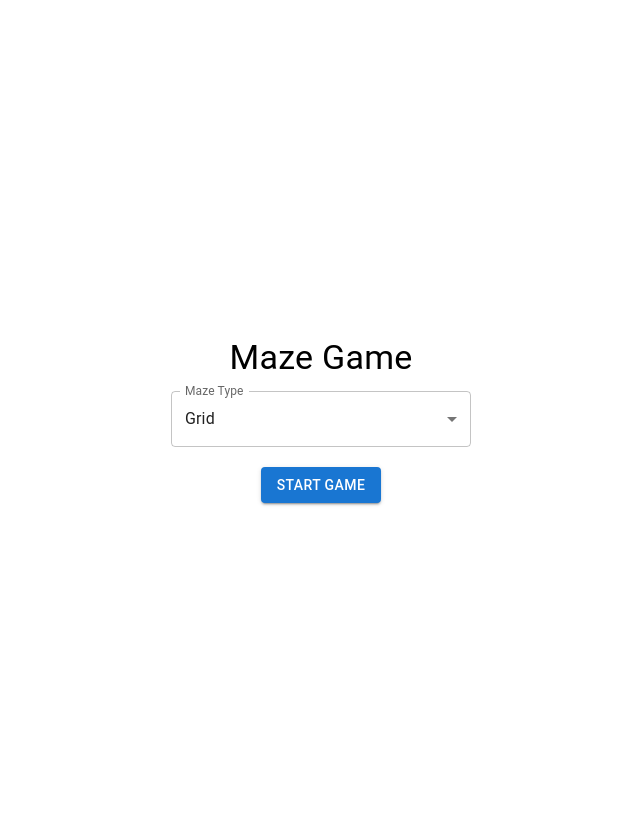
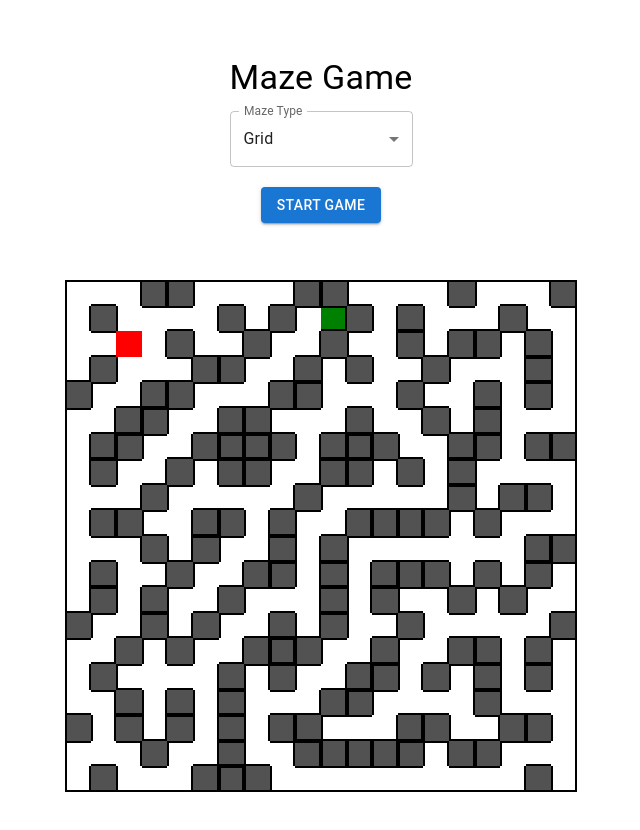
Before and after one commit to samofoke/signle-page-applications, a React (Create React App) app: page / in a window 1280 px wide. Both pictures are taken after a click on the button "START GAME". Shown: the top 830 px of the page, without its empty margins (319-959 px from the left). After the commit the page ends 800 px from the top, so only its background shows below. Built offline with nearby package versions, Linux system fonts and the light colour scheme.

Commit message:
building the maze board generator

```diff
--- a/src/App.tsx
+++ b/src/App.tsx
@@ -1,17 +1,10 @@
-import React, { useState } from "react";
-import MenuComponent from "./components/MenuHome";
+import React from "react";
+import MazeManager from "./components/AllMazeManager/MazeManager";
 
 const App: React.FC = () => {
-  const [mazeType, setMazeType] = useState<string>("grid");
-
-  const startGame = (selectMazeType: string) => {
-    console.log("Starting game with maze type:", selectMazeType);
-    setMazeType(selectMazeType);
-  };
-
   return (
     <div>
-      <MenuComponent onStart={startGame} />
+      <MazeManager />
     </div>
   );
 };
--- /dev/null
+++ b/src/algorithms/Grid/GridMaze.ts
@@ -0,0 +1,74 @@
+// The DFS alogrithm to generate the maze
+
+const shuffleArray = (array: any[]) => {
+  for (let i = array.length - 1; i > 0; i--) {
+    const j = Math.floor(Math.random() * (i + 1));
+    [array[i], array[j]] = [array[j], array[i]];
+  }
+};
+
+export const generateDFSGridMaze = (
+  width: number,
+  height: number
+): number[][] => {
+  let maze = Array.from({ length: height }, () => Array(width).fill(1));
+
+  const entrance = [
+    Math.floor(Math.random() * height),
+    Math.floor(Math.random() * width),
+  ];
+  let exit;
+  do {
+    exit = [
+      Math.floor(Math.random() * height),
+      Math.floor(Math.random() * width),
+    ];
+  } while (entrance[0] === exit[0] && entrance[1] === exit[1]);
+
+  let stack = [entrance];
+
+  while (stack.length > 0) {
+    let [y, x] = stack.pop() || [0, 0];
+    let visitedNeighbors = 0;
+    let neighbors = [
+      [y - 1, x],
+      [y, x + 1],
+      [y + 1, x],
+      [y, x - 1],
+    ];
+
+    shuffleArray(neighbors);
+
+    for (let [ny, nx] of neighbors) {
+      if (
+        ny >= 0 &&
+        ny < height &&
+        nx >= 0 &&
+        nx < width &&
+        maze[ny][nx] === 0
+      ) {
+        visitedNeighbors++;
+      }
+    }
+
+    if (visitedNeighbors <= 1) {
+      maze[y][x] = 0;
+      for (let [ny, nx] of neighbors) {
+        if (
+          ny >= 0 &&
+          ny < height &&
+          nx >= 0 &&
+          nx < width &&
+          maze[ny][nx] === 1
+        ) {
+          stack.push([ny, nx]);
+        }
+      }
+    }
+  }
+
+  maze[entrance[0]][entrance[1]] = 2;
+  maze[exit[0]][exit[1]] = 3;
+
+  return maze;
+};
--- /dev/null
+++ b/src/components/AllMazeManager/MazeManager.tsx
@@ -0,0 +1,31 @@
+import React, { useState } from "react";
+import { Box } from "@mui/material";
+import { generateDFSGridMaze } from "../../algorithms/Grid/GridMaze";
+import MenuComponent from "../MenuHome";
+import MazeBoard from "../Maze/MazeBoard";
+
+const MazeManager: React.FC = () => {
+  const [maze, setMaze] = useState<number[][]>([]);
+
+  const handleStartGame = (selectMazeType: string) => {
+    let newMaze: number[][] = [];
+    if (selectMazeType === "grid") {
+      const gridGenerator = [generateDFSGridMaze];
+      const generateMaze =
+        gridGenerator[Math.floor(Math.random() * gridGenerator.length)];
+      newMaze = generateMaze(20, 20);
+    }
+    setMaze(newMaze);
+  };
+
+  return (
+    <Box
+      sx={{ display: "flex", flexDirection: "column", alignItems: "center" }}
+    >
+      <MenuComponent onStart={handleStartGame} />
+      <MazeBoard maze={maze} />
+    </Box>
+  );
+};
+
+export default MazeManager;
--- a/src/components/Maze/MazeBoard.tsx
+++ b/src/components/Maze/MazeBoard.tsx
@@ -6,17 +6,89 @@ interface MazeBoardProps {
 }
 
 const MazeBoard: React.FC<MazeBoardProps> = ({ maze }) => {
+  const shouldRenderWall = (y: number, x: number) => {
+    if (y < 0 || y >= maze.length || x < 0 || x >= maze[0].length) return true;
+    return maze[y][x] === 1;
+  };
+
+  const getCellStyle = (cell: number) => {
+    return cell === 2
+      ? "green"
+      : cell === 3
+      ? "red"
+      : cell === 1
+      ? "#525252"
+      : "transparent";
+  };
+
   return (
     <Box
-      sx={{
-        display: "flex",
-        justifyContent: "center",
-        alignItems: "center",
-        height: "100vh",
-        overflow: "auto",
-      }}
+      sx={{ display: "flex", flexDirection: "column", alignItems: "center" }}
     >
-      My Board
+      {maze.map((row, rowIndex) => (
+        <div key={rowIndex} style={{ display: "flex" }}>
+          {row.map((cell, cellIndex) => (
+            <div
+              key={cellIndex}
+              style={{
+                position: "relative",
+                width: "2vw",
+                height: "2vw",
+                backgroundColor: getCellStyle(cell),
+              }}
+            >
+              {shouldRenderWall(rowIndex - 1, cellIndex) && (
+                <div
+                  style={{
+                    position: "absolute",
+                    top: 0,
+                    left: 0,
+                    right: 0,
+                    height: "2px",
+                    backgroundColor: "black",
+                  }}
+                />
+              )}
+              {shouldRenderWall(rowIndex, cellIndex - 1) && (
+                <div
+                  style={{
+                    position: "absolute",
+                    top: 0,
+                    bottom: 0,
+                    left: 0,
+                    width: "2px",
+                    backgroundColor: "black",
+                  }}
+                />
+              )}
+              {shouldRenderWall(rowIndex + 1, cellIndex) && (
+                <div
+                  style={{
+                    position: "absolute",
+                    bottom: 0,
+                    left: 0,
+                    right: 0,
+                    height: "2px",
+                    backgroundColor: "black",
+                  }}
+                />
+              )}
+              {shouldRenderWall(rowIndex, cellIndex + 1) && (
+                <div
+                  style={{
+                    position: "absolute",
+                    top: 0,
+                    bottom: 0,
+                    right: 0,
+                    width: "2px",
+                    backgroundColor: "black",
+                  }}
+                />
+              )}
+            </div>
+          ))}
+        </div>
+      ))}
     </Box>
   );
 };
--- a/src/components/MenuHome.tsx
+++ b/src/components/MenuHome.tsx
@@ -28,7 +28,7 @@ const MenuComponent: React.FC<MenuComponentProps> = ({ onStart }) => {
         flexDirection: "column",
         alignItems: "center",
         justifyContent: "center",
-        height: "100vh",
+        minHeight: "30vh",
         padding: "20px",
       }}
     >
```
